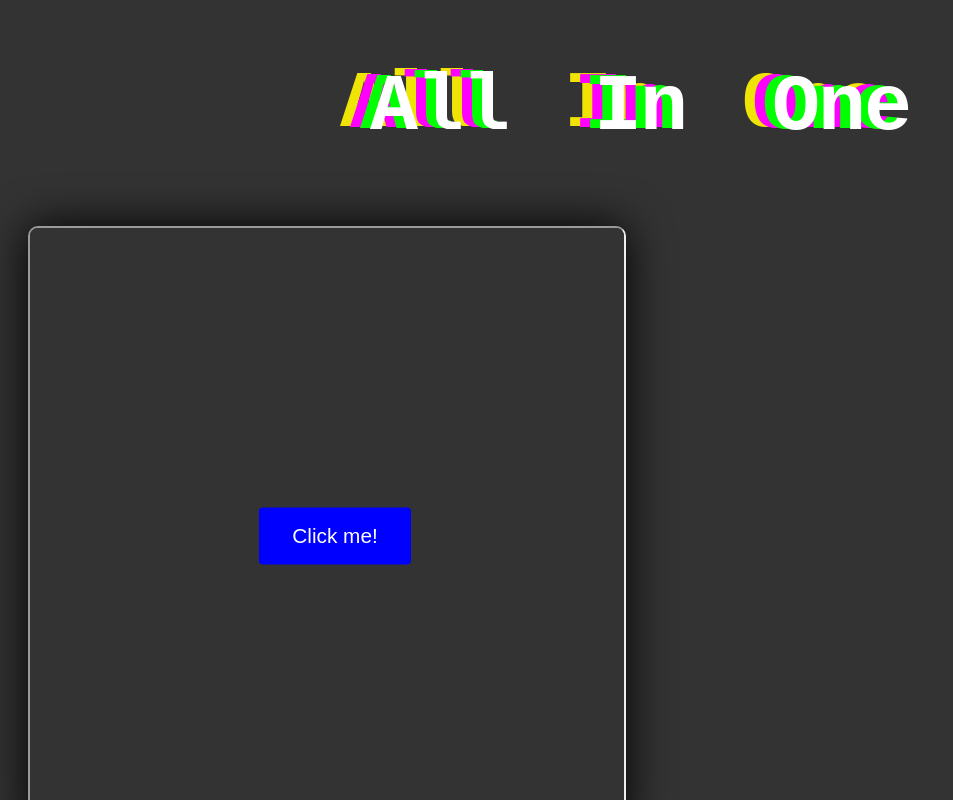
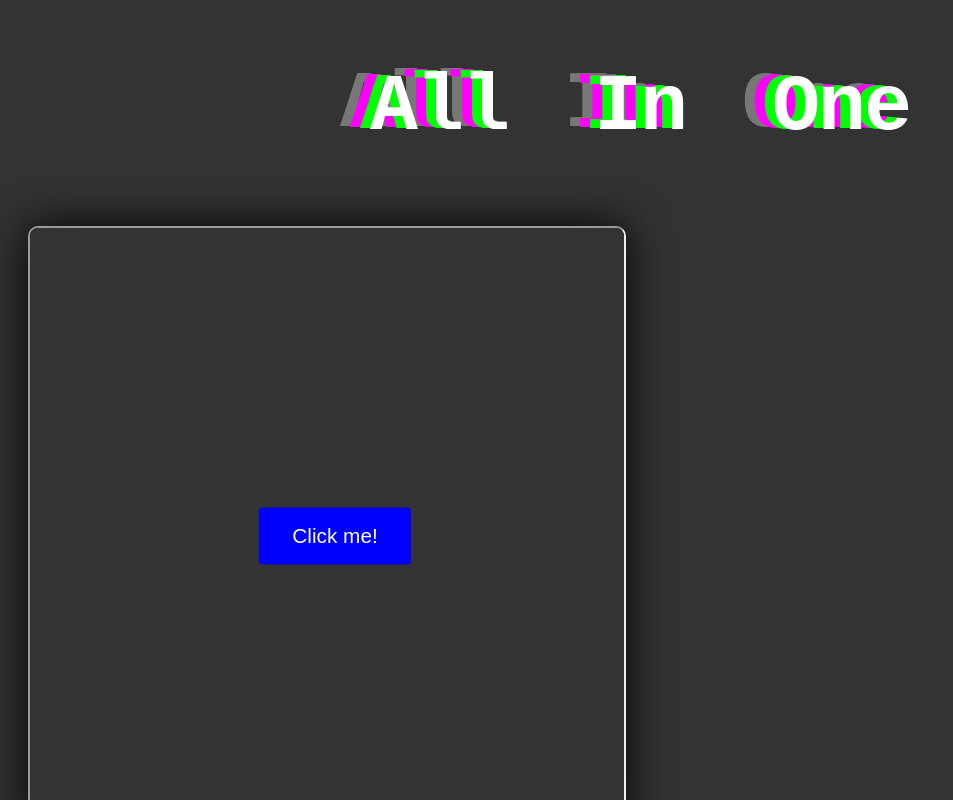
Before and after one commit to Jatin-Giri/All-in-One, a plain HTML site: page index.html in a window 1280 px wide. Shown: the top 800 px of the page, without its empty margins (0-953 px from the left). Drawn offline with Linux system fonts and the light colour scheme.

Commit message:
Changing Color

```diff
--- a/index.html
+++ b/index.html
@@ -17,7 +17,7 @@
         word-spacing: 40px;
        text-shadow: -10px -1px #0f0,
         -20px -2px #f0f,
-        -30px -3px #efe406;
+        -30px -3px #777776;
         font-family: monospace;
         color: #fff;
       }
```
